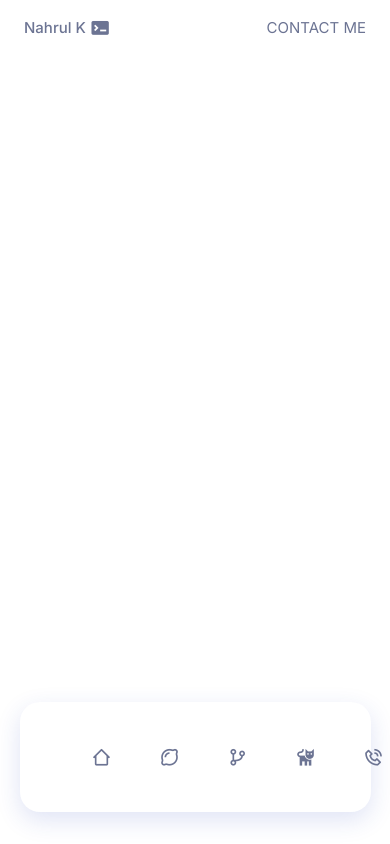
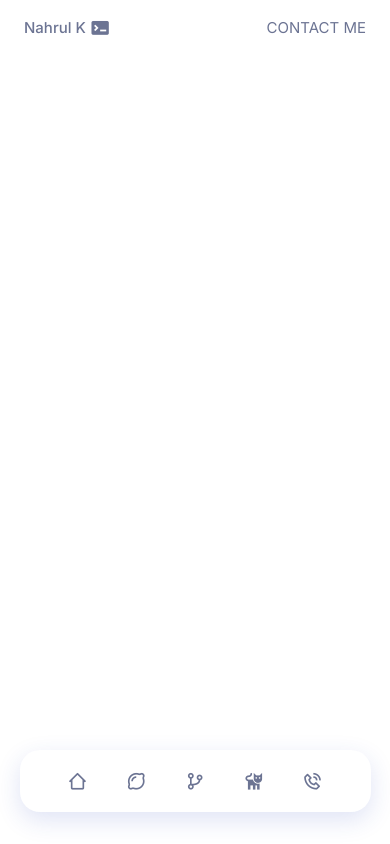
Before and after one commit to nahrulk/nahrulisme-v2, a Next.js app: page / in a window 390 px wide. Built offline with nearby package versions, Linux system fonts and the light colour scheme.

Commit message:
adding flex wrap

```diff
--- a/app/globals.css
+++ b/app/globals.css
@@ -194,18 +194,21 @@ button {
     padding: 1.30rem 3rem;
     border-radius: 1.25rem;
     transition: .4s;
+    flex-wrap: wrap;
   }
 
   .nav__list {
     display: flex;
     justify-content: space-between;
     align-items: center;
+    /* flex-wrap: wrap; */
+    width: 100%;
   }
 
   .nav__link {
     color: var(--text-color);
     display: flex;
-    padding: 1.5rem;
+    padding: 0.5rem 0.1;
     border-radius: 50%;
   }
 
--- a/app/layout/Header.tsx
+++ b/app/layout/Header.tsx
@@ -7,13 +7,13 @@ const Header = () => {
     <>
       {/* <!--==================== HEADER ====================--> */}
       <header className="header" id="header">
-        <nav className="nav container__custom">
+        <nav className="nav container__custom sm:flex-wrap">
           <a href="#" className="nav__logo">
             Nahrul K <i className="bx bxs-terminal"></i>
           </a>
 
-          <div className="nav__menu">
-            <ul className="nav__list">
+          <div className="nav__menu h-auto w-full">
+            <ul className="nav__list flex flex-wrap">
               {navigation.map((item) => (
                 <li className="nav__item" key={item.name}>
                   <a href={item.href} className="nav__link">
```
